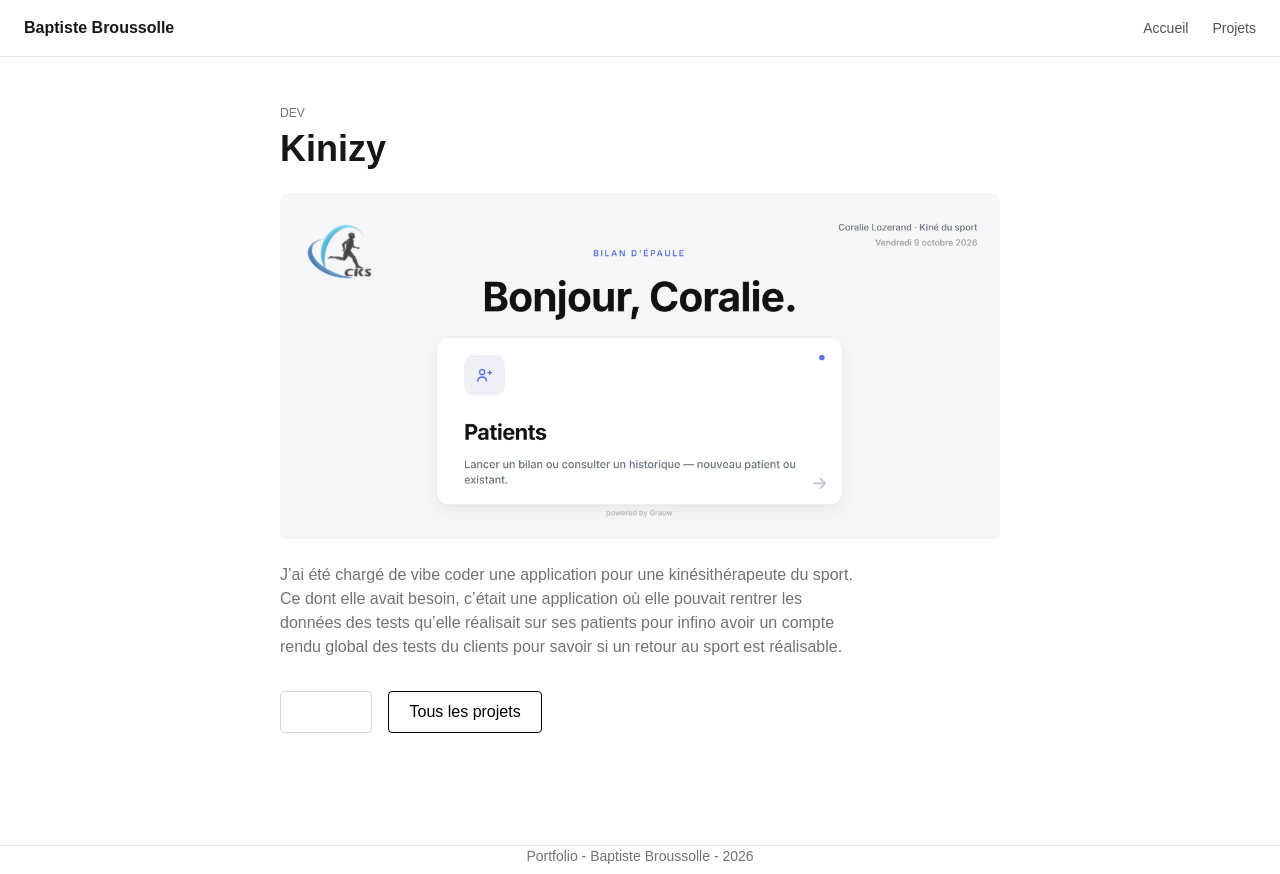
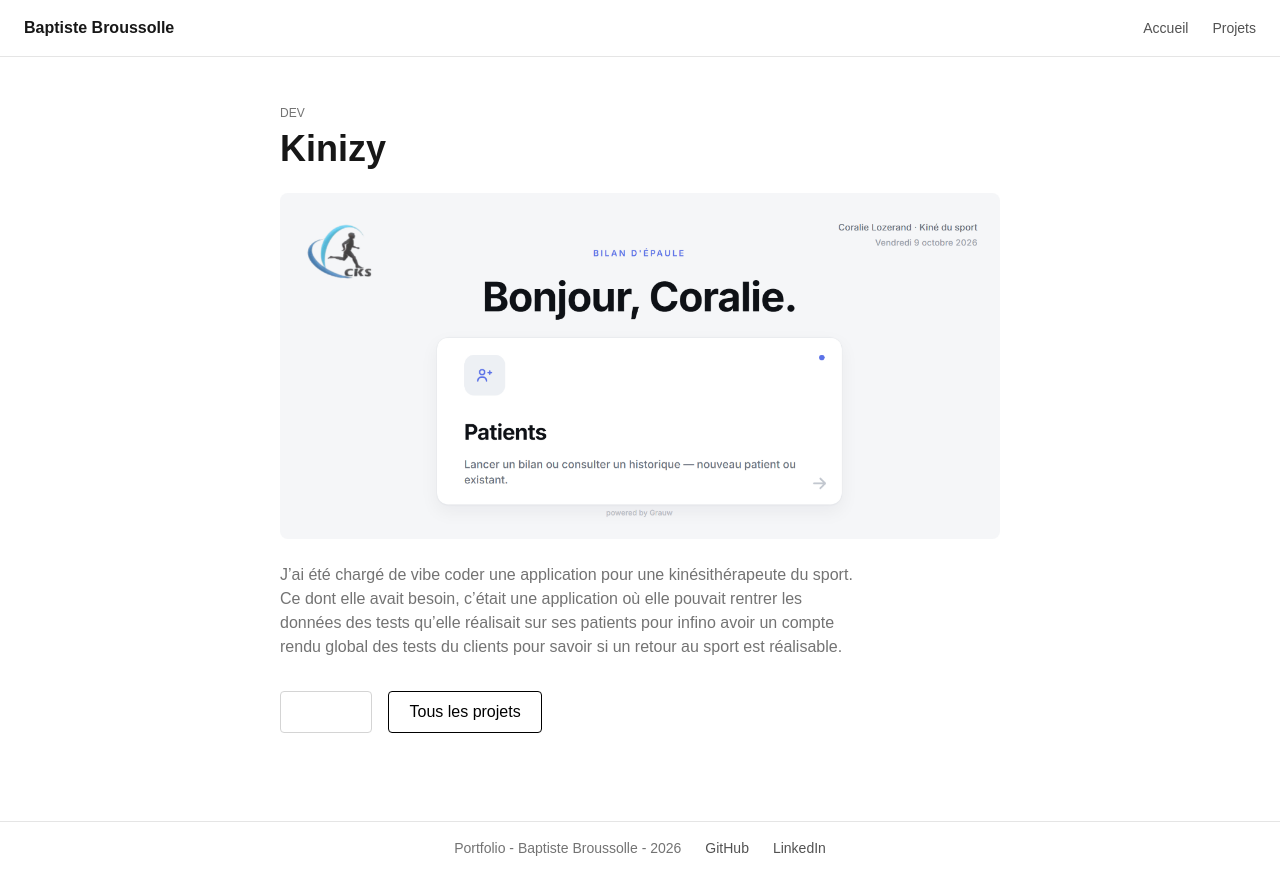
Before and after one commit to baptisteb-code/Framework-initialisation, a Next.js app: page /projets/kinizy in a window 1280 px wide. Built offline with nearby package versions, Linux system fonts and the light colour scheme.

Commit message:
feat: composant LienSocial dans le pied de page

```diff
--- /dev/null
+++ b/components/lien-social.tsx
@@ -0,0 +1,17 @@
+type Props = {
+  nom: string,
+  href: string
+}
+
+export default function LienSocial({ nom, href }: Props) {
+  return (
+    <a
+      href={href}
+      target="_blank"
+      rel="noopener noreferrer"
+      className="text-sm text-neutral-600 hover:text-black"
+    >
+      {nom}
+    </a>
+  )
+}
--- a/components/pied-de-page.tsx
+++ b/components/pied-de-page.tsx
@@ -1,7 +1,13 @@
+import LienSocial from "./lien-social";
+
 export default function PiedDePage() {
     return(
-        <footer className = "mt-16 border-t border-neutral-200 py_8 text-sm text-center text-neutral-500">
-            <p> Portfolio - Baptiste Broussolle - 2026</p>
+        <footer className="mt-10 border-t border-neutral-200 py-4 text-sm text-neutral-500">
+            <div className="flex items-center justify-center gap-6">
+                <p>Portfolio - Baptiste Broussolle - 2026</p>
+                <LienSocial nom="GitHub" href="https://github.com/baptisteb-code" />
+                <LienSocial nom="LinkedIn" href="https://www.linkedin.com/in/baptiste-broussolle-187674382/" />
+            </div>
         </footer>
     )
 }
```
